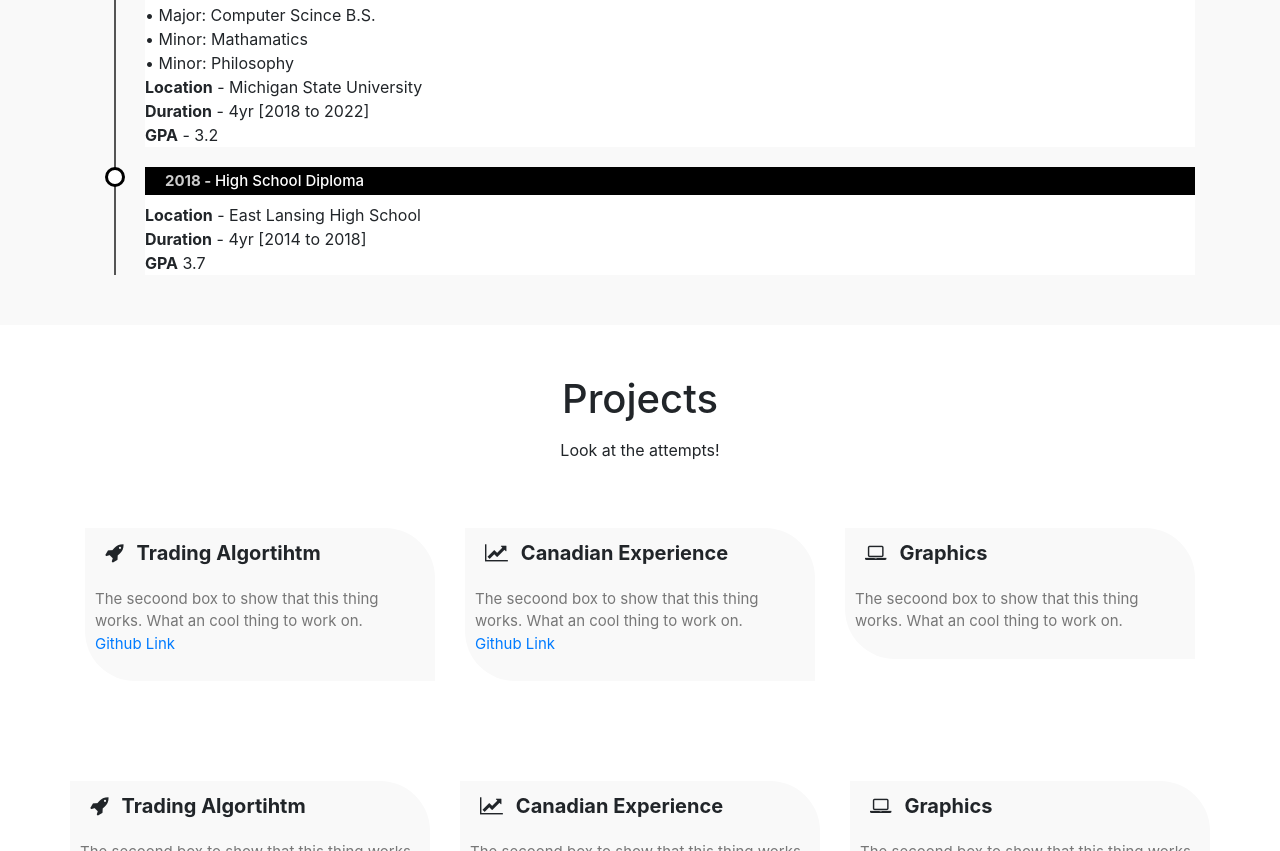
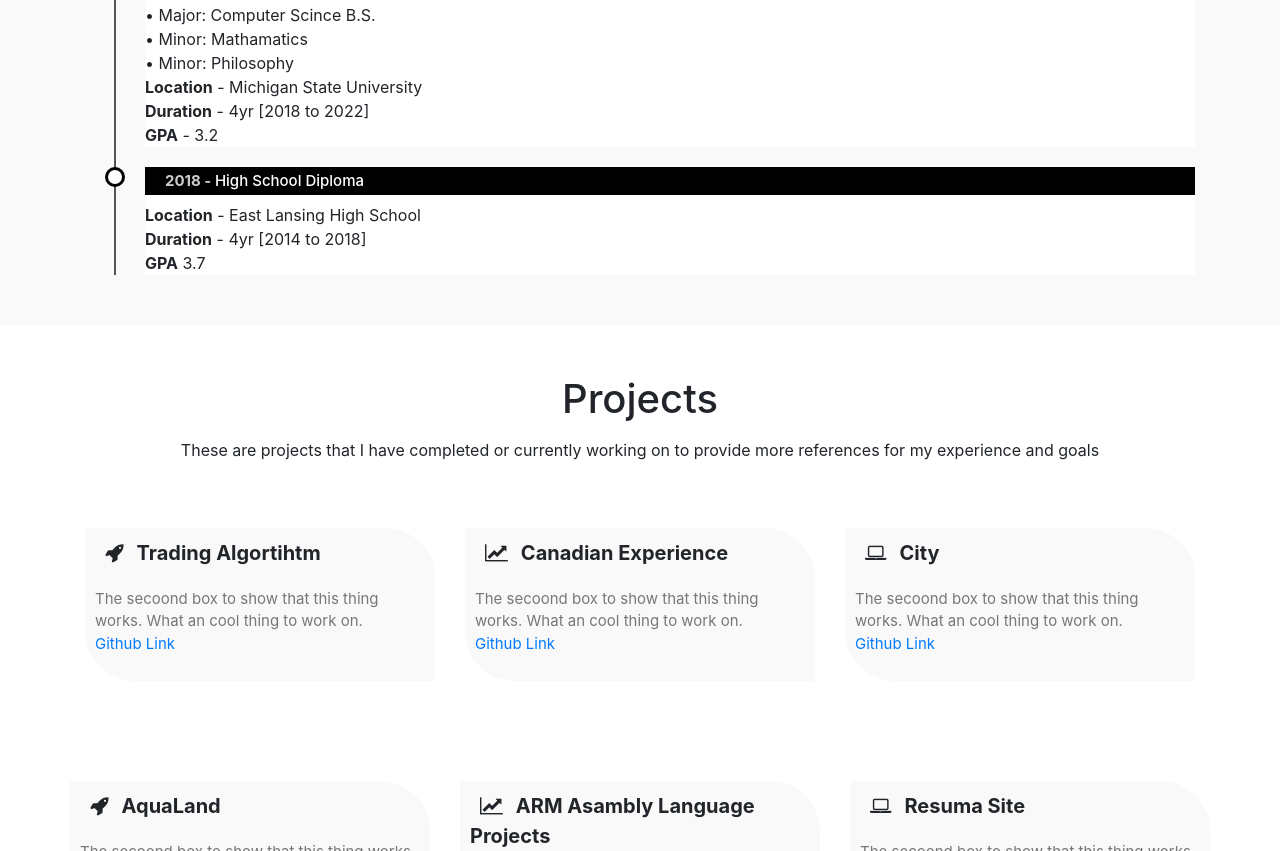
Before and after one commit to engedaam/Resuma-Site, a plain HTML site: page index.html in a window 1280 px wide. Shown: the part 3422-4273 px from the top of the page. Drawn offline with nearby package versions, Linux system fonts and the light colour scheme.

Commit message:
Adjusted the description and content of the website

```diff
--- a/index.html
+++ b/index.html
@@ -135,9 +135,9 @@
                                 <li>
                                     <h4><span>2020 - </span> Student Technology Technician</h4>
                                     <p>
-                                        • <br>
-                                        • <br>
-                                        • <br>
+                                        • Automate tasks like creating scheduals, and record keeping using programs such as python and Java<br>
+                                        • Set up Workflow system and comunication structure for the small company<br>
+                                        • Maintain the systems that are currently in place <br>
                                         <b>Company</b> -  Kalkidan's AFC Corp.<br>
                                         <b>Duration</b> - 2yr [January 2018 to Present] <br>
                                         <b>Location</b> - East Lansing, Michigan <br>
@@ -248,7 +248,7 @@
                 <div class="container">
                     <h1 class="text-center">Projects</h1>
                     <p class="text-center">
-                        Look at the attempts!
+                        These are projects that I have completed or currently working on to provide more references for my experience and goals
                     </p>
                     <div class= "row">
                         <div class ="col-md-4">
@@ -271,23 +271,26 @@
                         </div>
                         <div class ="col-md-4">
                             <div class= "service-box">
-                                <i class="fa fa-laptop"></i><span>Graphics</span>
-                                <p>The secoond box to show that this thing works. What an cool thing to work on.</p>
+                                <i class="fa fa-laptop"></i><span>City</span>
+                                <p>
+                                    The secoond box to show that this thing works. What an cool thing to work on. <br>
+                                    <a href="https://github.com/engedaam/City" target="_blank" rel="noopener noreferrer">Github Link</a>
+                                </p>
                             </div>
                     </div>
                     <div class= "row">
                         <div class ="col-md-4">
                             <div class= "service-box">
-                                <i class="fa fa-rocket"></i><span>Trading Algortihtm </span>
+                                <i class="fa fa-rocket"></i><span>AquaLand</span>
                                 <p>
                                     The secoond box to show that this thing works. What an cool thing to work on.<br>
-                                    <a href="https://github.com/engedaam/Trading_core.git" target="_blank" rel="noopener noreferrer">Github Link</a>
+                                    <a href="https://github.com/engedaam/AquaLand" target="_blank" rel="noopener noreferrer">Github Link</a>
                                 </p>
                             </div>
                         </div>
                         <div class ="col-md-4">
                                 <div class= "service-box">
-                                    <i class="fa fa-line-chart"></i><span>Canadian Experience</span>
+                                    <i class="fa fa-line-chart"></i><span>ARM Asambly Language Projects</span>
                                     <p>
                                         The secoond box to show that this thing works. What an cool thing to work on.<br>
                                         <a href="https://github.com/engedaam/CanadianExperience.git" target="_blank" rel="noopener noreferrer">Github Link</a>
@@ -296,8 +299,11 @@
                         </div>
                         <div class ="col-md-4">
                             <div class= "service-box">
-                                <i class="fa fa-laptop"></i><span>Graphics</span>
-                                <p>The secoond box to show that this thing works. What an cool thing to work on.</p>
+                                <i class="fa fa-laptop"></i><span>Resuma Site</span>
+                                <p>
+                                    The secoond box to show that this thing works. What an cool thing to work on. <br>
+                                    <a href="https://github.com/engedaam/Resuma-Site" target="_blank" rel="noopener noreferrer">Github Link</a>
+                                </p>
                             </div>
                     </div>
                 </div>
```
Also changed, not shown: 1 other file.
